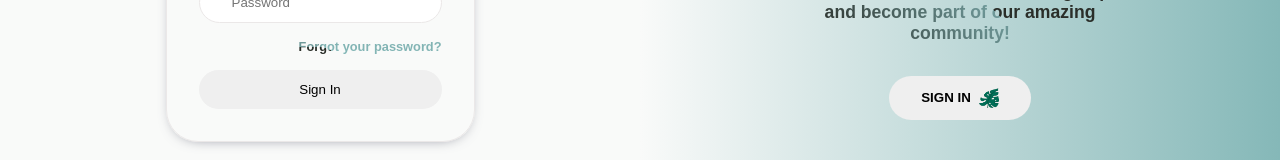
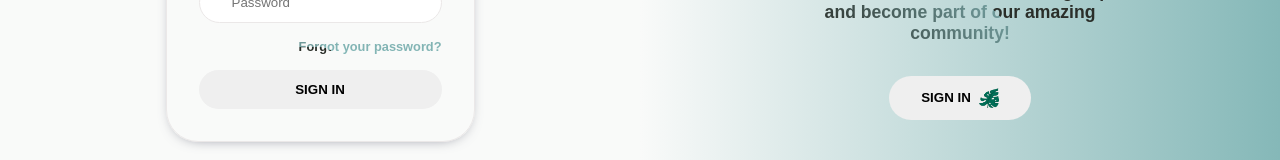
Before and after one commit to pawelek7k/TaskFlow, a Next.js app: page / in a window 1280 px wide. Shown: the part 419-579 px from the top of the page. Built offline with nearby package versions, Linux system fonts and the light colour scheme.

Commit message:
add fixes and styles

```diff
--- a/app/components/Button/index.tsx
+++ b/app/components/Buttons/PrimaryButton/index.tsx
@@ -1,7 +1,7 @@
 import Image from "next/image";
 import styles from "./styles.module.css";
 
-interface ButtonType {
+export interface ButtonType {
   label: string;
   onClick?: () => void;
   type?: "submit" | "reset" | "button";
--- /dev/null
+++ b/app/components/Buttons/SecondaryButton/index.tsx
@@ -0,0 +1,19 @@
+import { ButtonType } from "../PrimaryButton";
+import styles from "./styles.module.css";
+
+export const SecondaryButton: React.FC<ButtonType> = ({
+  label,
+  onClick,
+  type = "button",
+}) => {
+  return (
+    <button
+      onClick={onClick}
+      type={type}
+      aria-label={label}
+      className={styles.button}
+    >
+      {label}
+    </button>
+  );
+};
--- /dev/null
+++ b/app/components/Buttons/SecondaryButton/styles.module.css
@@ -0,0 +1,60 @@
+.button {
+  border: none;
+  padding: 0.75rem 2rem;
+  cursor: pointer;
+  border-radius: var(--primary-border-radius);
+  font-weight: 600;
+  text-transform: uppercase;
+  transition: var(--transition);
+  gap: 0.5rem;
+  position: relative;
+  overflow: hidden;
+  z-index: 1;
+}
+
+.button:before {
+  content: "";
+  position: absolute;
+  left: 50%;
+  transform: translateX(-50%) scaleY(1) scaleX(1.25);
+  top: 100%;
+  width: 140%;
+  height: 180%;
+  background-color: var(--text);
+  border-radius: 50%;
+  display: block;
+  transition: all 0.5s 0.1s cubic-bezier(0.55, 0, 0.1, 1);
+  z-index: -1;
+}
+
+.button:after {
+  content: "";
+  position: absolute;
+  left: 55%;
+  transform: translateX(-50%) scaleY(1) scaleX(1.45);
+  top: 180%;
+  width: 160%;
+  height: 190%;
+  background: linear-gradient(0deg, var(--hover-color) 0%, var(--text) 100%);
+  border-radius: 50%;
+  display: block;
+  transition: all 0.5s 0.1s cubic-bezier(0.55, 0, 0.1, 1);
+  z-index: -1;
+}
+
+.button:hover {
+  color: var(--background);
+  box-shadow: 0px 4px 9px -8px rgba(66, 68, 90, 1);
+}
+
+.button:hover:before {
+  top: -35%;
+  background: linear-gradient(0deg, var(--hover-color) 0%, var(--text) 100%);
+  transform: translateX(-50%) scaleY(1.3) scaleX(0.8);
+}
+
+.button:hover:after {
+  top: -45%;
+  background: linear-gradient(0deg, var(--primary-color) 0%, var(--text) 100%);
+  transform: translateX(-50%) scaleY(1.3) scaleX(0.8);
+}
--- a/app/components/RegisterCard/index.tsx
+++ b/app/components/RegisterCard/index.tsx
@@ -1,5 +1,5 @@
 import React from "react";
-import { PrimaryButton } from "../Button";
+import { PrimaryButton } from "../Buttons/PrimaryButton";
 import { Headline } from "../Headline";
 import styles from "./styles.module.css";
 
--- a/app/components/SignIn/index.tsx
+++ b/app/components/SignIn/index.tsx
@@ -1,4 +1,5 @@
 import Image from "next/image";
+import { SecondaryButton } from "../Buttons/SecondaryButton";
 import styles from "./styles.module.css";
 
 export const SignIn: React.FC = () => {
@@ -17,7 +18,7 @@ export const SignIn: React.FC = () => {
         <input type="email" placeholder="Email" required />
         <input type="password" placeholder="Password" required />
         <a href="#">Forgot your password?</a>
-        <button type="submit">Sign In</button>
+        <SecondaryButton label={"Sign In"} type="submit" />
       </form>
     </div>
   );
```
Also changed, not shown: app/components/Buttons/PrimaryButton/styles.module.css (renamed from app/components/Button/styles.module.css).
